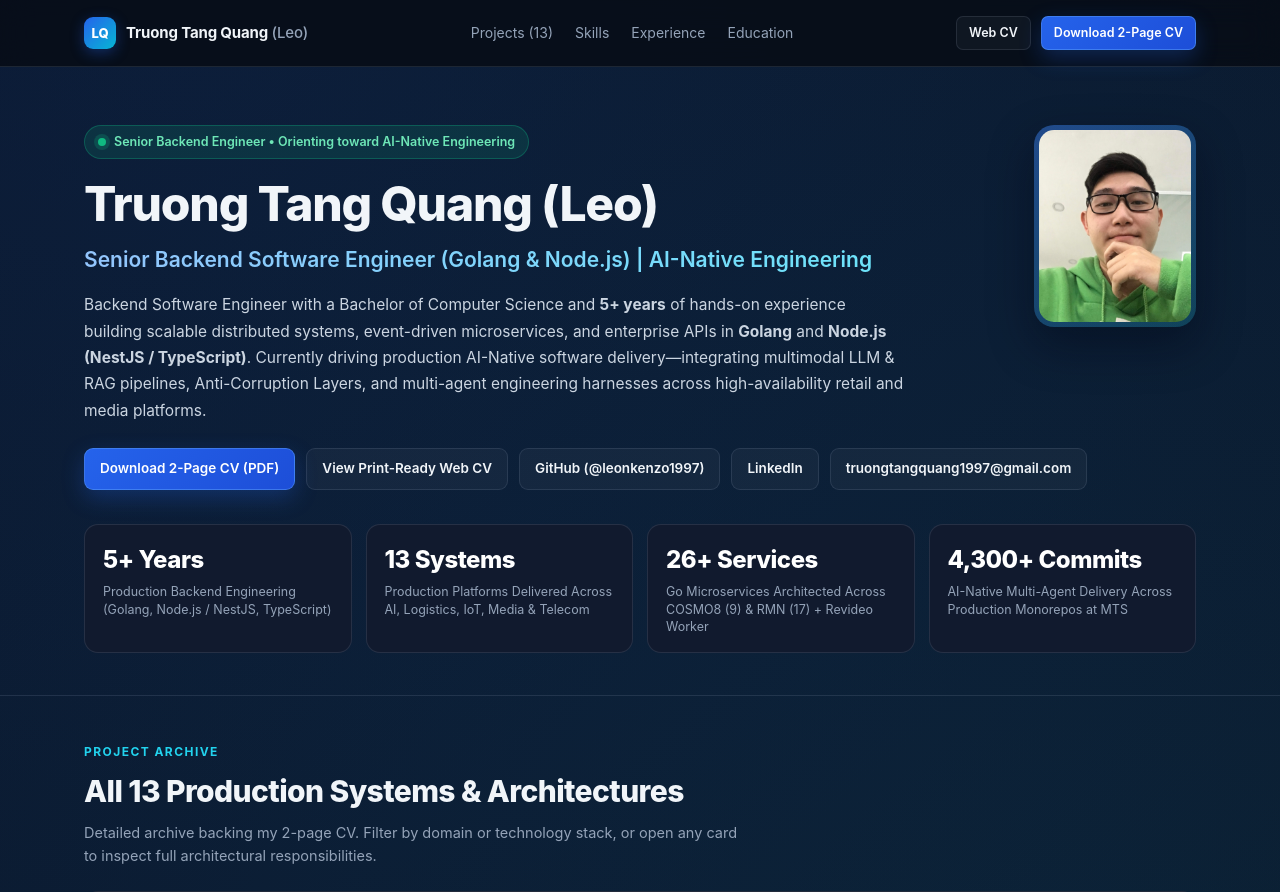
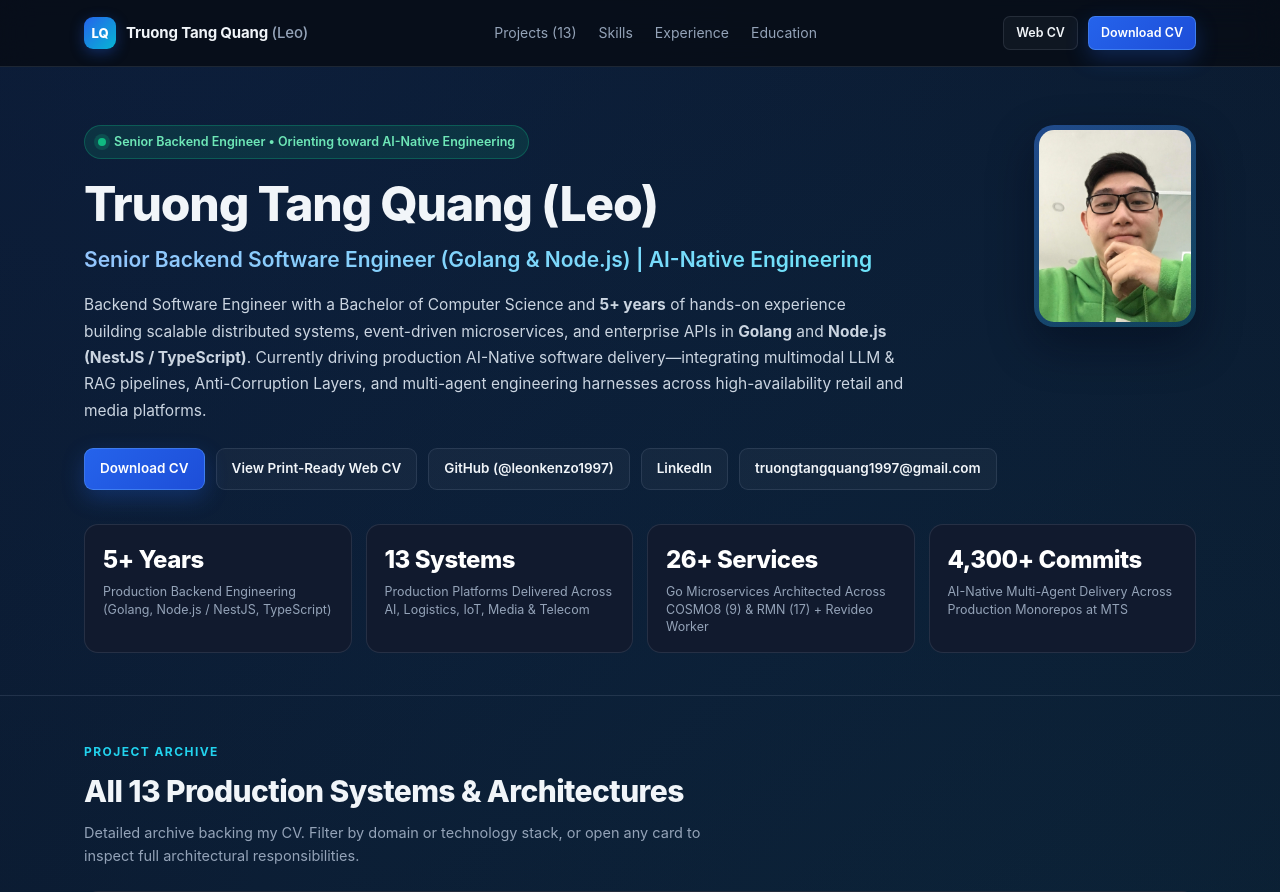
Before and after one commit to leonkenzo1997/portfolio-leo, a plain HTML site: page index.html in a window 1280 px wide. Shown: the top 892 px of the page. Drawn offline with Linux system fonts and the light colour scheme.

Commit message:
chore: update CV download button text to Download CV

```diff
--- a/index.html
+++ b/index.html
@@ -29,7 +29,7 @@
       <div class="nav-actions">
         <a href="./cv.html" class="btn btn-sm">Web CV</a>
         <a href="./Truong-Tang-Quang-CV.pdf" download="Truong-Tang-Quang-CV.pdf" class="btn btn-sm btn-primary">
-          Download 2-Page CV
+          Download CV
         </a>
       </div>
     </div>
@@ -60,7 +60,7 @@
 
         <div class="hero-cta">
           <a href="./Truong-Tang-Quang-CV.pdf" download="Truong-Tang-Quang-CV.pdf" class="btn btn-primary">
-            Download 2-Page CV (PDF)
+            Download CV
           </a>
           <a href="./cv.html" class="btn">
             View Print-Ready Web CV
@@ -105,7 +105,7 @@
             <div class="section-kicker">Project Archive</div>
             <h2 class="section-title">All 13 Production Systems &amp; Architectures</h2>
             <p class="section-sub">
-              Detailed archive backing my 2-page CV. Filter by domain or technology stack, or open any card to inspect full architectural responsibilities.
+              Detailed archive backing my CV. Filter by domain or technology stack, or open any card to inspect full architectural responsibilities.
             </p>
           </div>
         </div>
@@ -312,7 +312,7 @@
         <a href="mailto:truongtangquang1997@gmail.com">truongtangquang1997@gmail.com</a>
         <a href="https://github.com/leonkenzo1997" target="_blank" rel="noopener">GitHub</a>
         <a href="https://www.linkedin.com/in/quang-truong-tang-1ba617157/" target="_blank" rel="noopener">LinkedIn</a>
-        <a href="./Truong-Tang-Quang-CV.pdf" download="Truong-Tang-Quang-CV.pdf">Download 2-Page CV (PDF)</a>
+        <a href="./Truong-Tang-Quang-CV.pdf" download="Truong-Tang-Quang-CV.pdf">Download CV</a>
       </div>
     </div>
   </footer>
```
Also changed, not shown: cv.html (+2 -2 lines), 1 other file.
